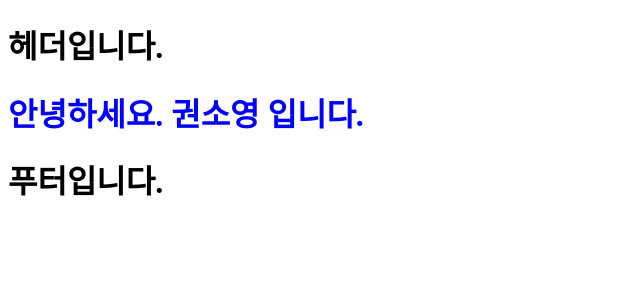
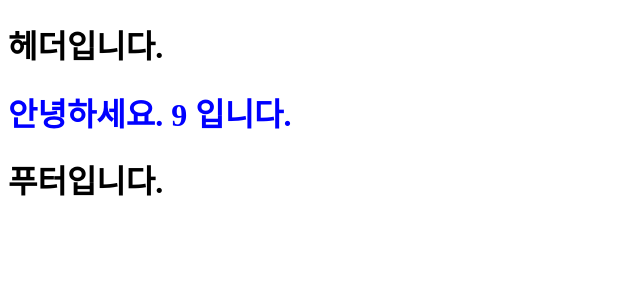
Before and after one commit to ddo0ii/codingstar, a React (Create React App) app: page / in a window 1280 px wide. Shown: the top 300 px of the page, without its empty margins (0-640 px from the left). Built offline with nearby package versions, Linux system fonts and the light colour scheme.

Commit message:
prop 숫자로 넘기기

```diff
--- a/src/App.js
+++ b/src/App.js
@@ -6,7 +6,7 @@ function App() {
   return (
     <div>
       <Header />
-      <Main name="권소영" color="blue" />
+      <Main name={9} color="blue" />
       <Footer />
     </div>
   );
```
